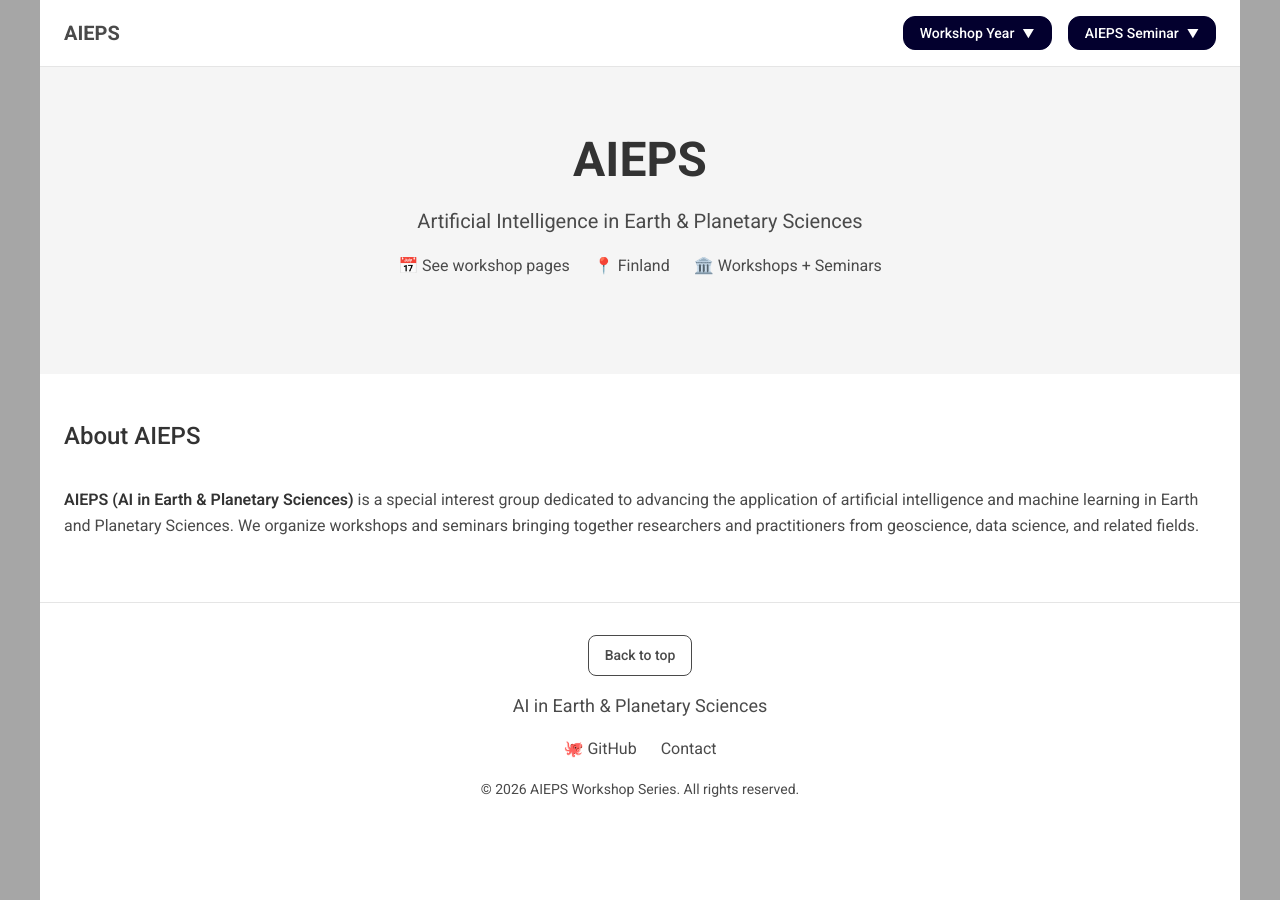
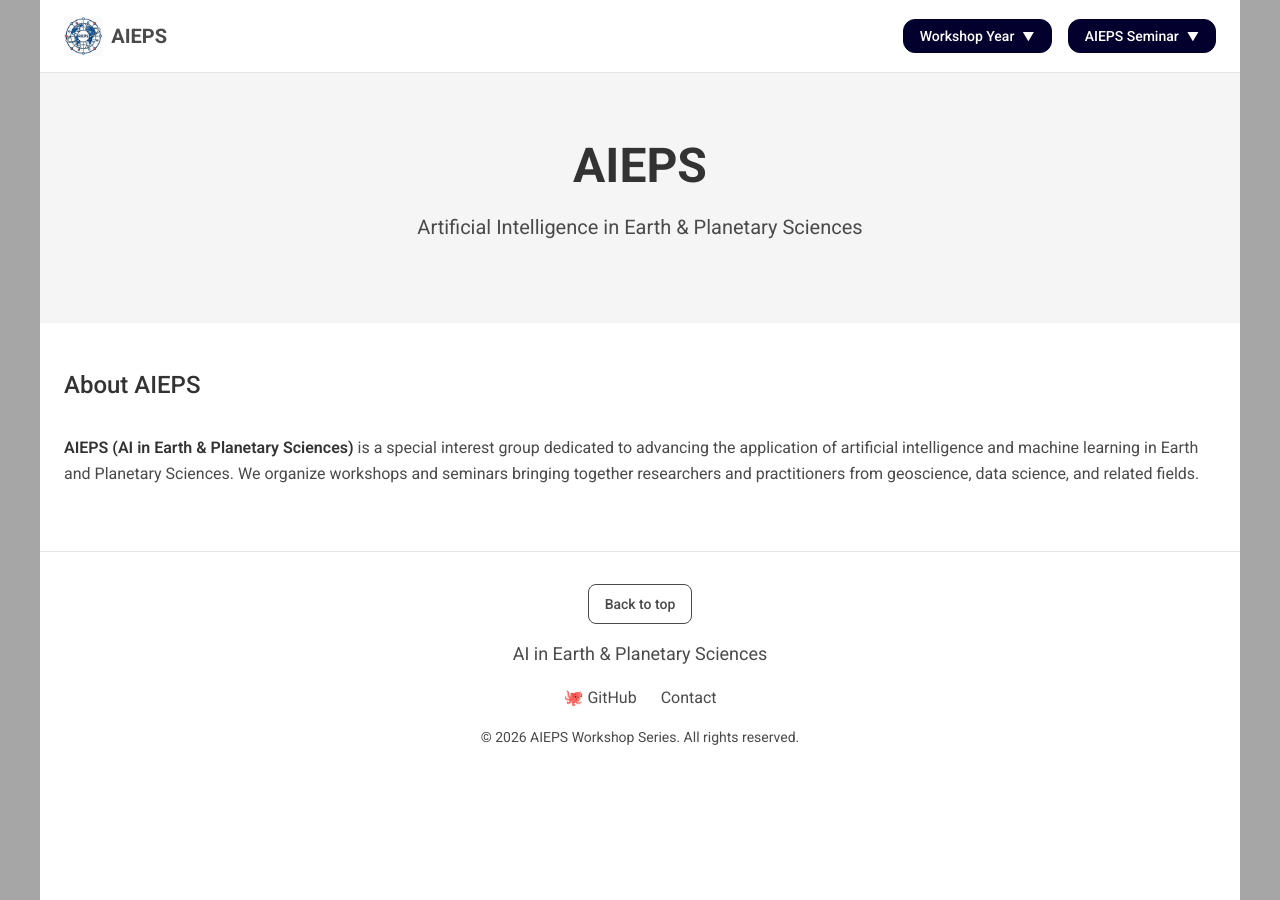
Before and after one commit to AI-EPS/ai-eps.github.io, a Jekyll site: the page built from index.md, in a window 1280 px wide. Built offline with Jekyll 4.4.1, drawn with Linux system fonts in a browser that asks for light colours.

Commit message:
Add logo to header and remove info row from homepage
Co-authored-by: pankajkmishra <10283909+pankajkmishra@users.noreply.github.com>

```diff
--- a/_includes/header.html
+++ b/_includes/header.html
@@ -1,6 +1,9 @@
 <header class="site-header">
   <div class="header-container">
-    <a href="{{ '/' | relative_url }}" class="site-logo">AIEPS</a>
+    <a href="{{ '/' | relative_url }}" class="site-logo">
+      <img src="{{ '/images/aieps.png' | relative_url }}" alt="AIEPS Logo" class="site-logo-img">
+      <span class="site-logo-text">AIEPS</span>
+    </a>
     <nav class="site-nav">
       <div class="year-dropdown">
         <button class="dropdown-toggle" aria-expanded="false" aria-haspopup="true">
--- a/_layouts/workshop.html
+++ b/_layouts/workshop.html
@@ -31,11 +31,13 @@
         <h1 class="hero-title">{{ page.hero_title | default: page.title }}</h1>
         <p class="hero-subtitle">{{ page.hero_subtitle | default: "Exploring the intersection of AI and Earth & Planetary Sciences" }}</p>
 
+        {% if page.year %}
         <div class="hero-info-row">
           <span>📅 {{ page.event_date | default: "See workshop pages" }}</span>
           <span>📍 {{ page.event_location | default: "Finland" }}</span>
           <span>🏛️ {{ page.event_format | default: "Workshops + Seminars" }}</span>
         </div>
+        {% endif %}
 
         {% if page.cta_buttons %}
         <div class="hero-cta">
--- a/assets/css/style.css
+++ b/assets/css/style.css
@@ -94,6 +94,9 @@ p {
 }
 
 .site-logo {
+  display: flex;
+  align-items: center;
+  gap: 0.5rem;
   font-weight: 700;
   font-size: 1.25rem;
   color: #4a4a4a;
@@ -102,6 +105,11 @@ p {
 .site-logo:hover {
   color: #333333;
   text-decoration: none;
+}
+
+.site-logo-img {
+  height: 40px;
+  width: auto;
 }
 
 .site-nav {
```
